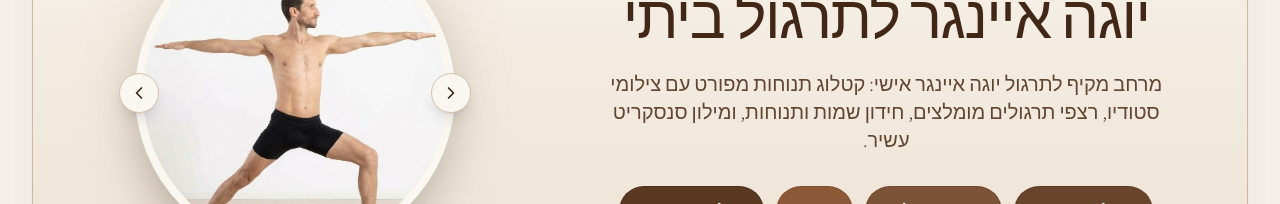
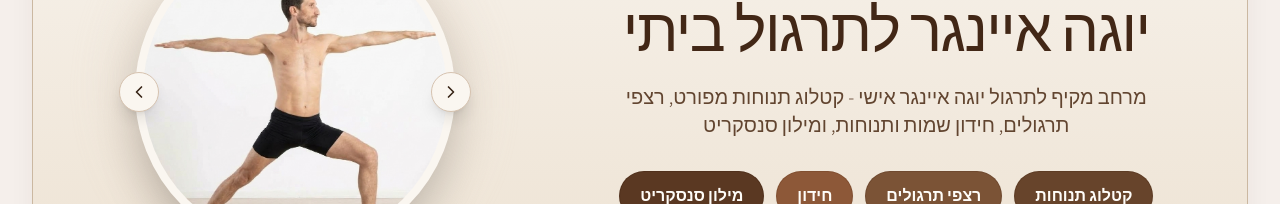
Before and after one commit to bronhaim/iyengar-sanskrit-tutor, a React (Vite) app: page / in a window 1280 px wide. Shown: the part 224-428 px from the top of the page. Built offline with nearby package versions, Linux system fonts and the light colour scheme; no server answers.

Commit message:
Update hero subtitle text on home screen

```diff
--- a/src/components/StartScreen.jsx
+++ b/src/components/StartScreen.jsx
@@ -158,7 +158,7 @@ export const StartScreen = ({ onStartQuiz, onOpenRoots, onOpenCatalog, onOpenSeq
             </h1>
 
             <p className="text-lg sm:text-xl text-[#624530] font-light leading-relaxed max-w-xl text-center">
-              מרחב מקיף לתרגול יוגה איינגר אישי: קטלוג תנוחות מפורט עם צילומי סטודיו, רצפי תרגולים מומלצים, חידון שמות ותנוחות, ומילון סנסקריט עשיר.
+              מרחב מקיף לתרגול יוגה איינגר אישי - קטלוג תנוחות מפורט, רצפי תרגולים, חידון שמות ותנוחות, ומילון סנסקריט
             </p>
 
             {/* Quick Action Buttons - 4 Rich Earth-Brown Buttons */}
```
